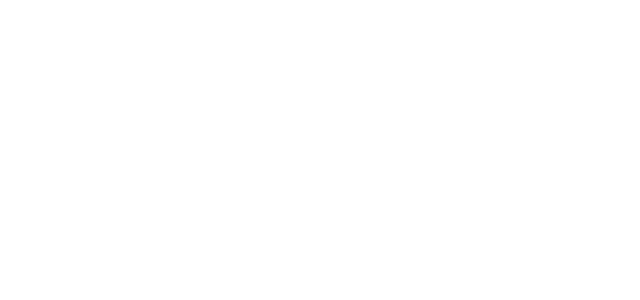
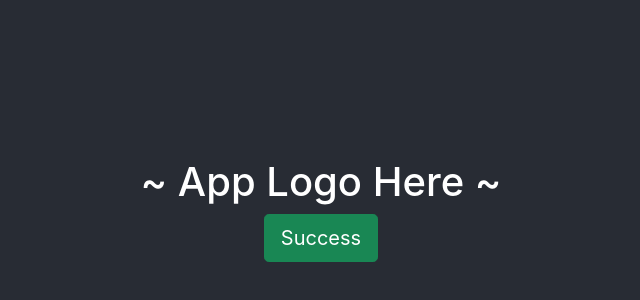
Before and after one commit to ram-bor/cocktail-randomizer, a React (Create React App) app: page / in a window 1280 px wide. Shown: the part 190-490 px from the top of the page, without its empty margins (319-959 px from the left). Built offline with nearby package versions, Linux system fonts and the light colour scheme.

Commit message:
fixed minor issue with rendering multiple components

```diff
--- a/src/App.js
+++ b/src/App.js
@@ -15,12 +15,12 @@
     return (
       <div>
         <div>
-          <Link to="/home"></Link>
+          <Link to="/"></Link>
           <Link to="/shaker"></Link>
         </div>
         <main>
-          <Route path="/home" render={() => <Home />} />
-          <Route path="/shaker" render={() => <Shaker />} />
+          <Route exact path="/" component={Home} />
+          <Route exact path="/shaker" component={Shaker} />
         </main>
       </div>
     );
```
